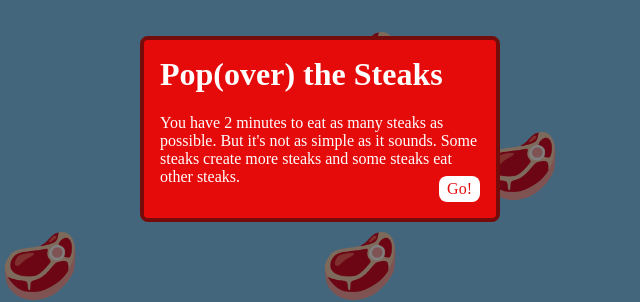
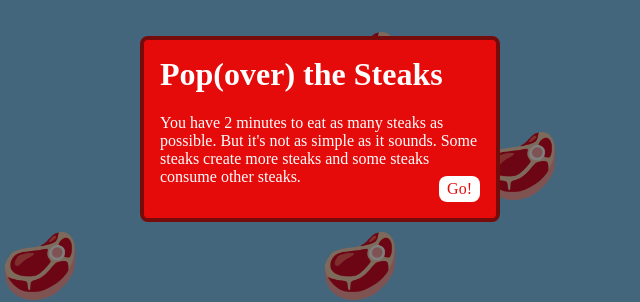
Before and after one commit to bbauska/eat-steak, a plain HTML site: page index.html in a window 1280 px wide. Shown: the part 271-573 px from the top of the page, 320-960 px from the left. Drawn offline with Linux system fonts and the light colour scheme.

Commit message:
Update index.html

```diff
--- a/index.html
+++ b/index.html
@@ -50,8 +50,7 @@
     <div class="msg">
       <h1>Pop(over) the Steaks</h1>
       You have 2 minutes to eat as many steaks as possible. But it's not as simple as it sounds. Some
-      steaks
-      create more steaks and some steaks eat other steaks.
+      steaks create more steaks and some steaks consume other steaks.
       <a class="btn" href="#game">Go!</a>
     </div>
   </div>
@@ -104,7 +103,7 @@
   </div>
   <div id="congrats">
     <div class="msg">
-      You popped them all!<br>
+      You ate them all!<br>
       <a class="btn" href="">Play Again!</a>
     </div>
   </div>
```
